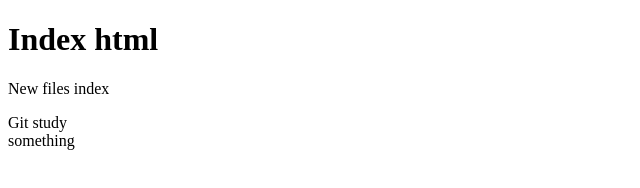
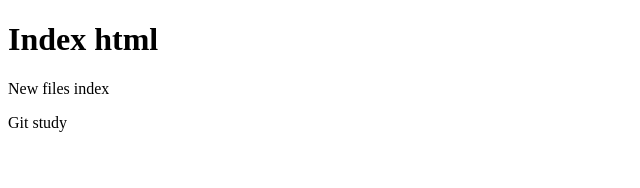
Before and after one commit to amirkhan-web05/app, a plain HTML site: page index.html in a window 1280 px wide. Shown: the full height of the page, 0-640 px from the left. Drawn offline with Linux system fonts and the light colour scheme.

Commit message:
git study container

```diff
--- a/index.html
+++ b/index.html
@@ -9,8 +9,8 @@
 	<h1>Index html</h1>
 	<p>New files index</p>
 	Git study
-	<div class="container">
-		something
+	<div class='git'>
+		<!-- Study Git -->
 	</div>
 </body>
 </html>
```
